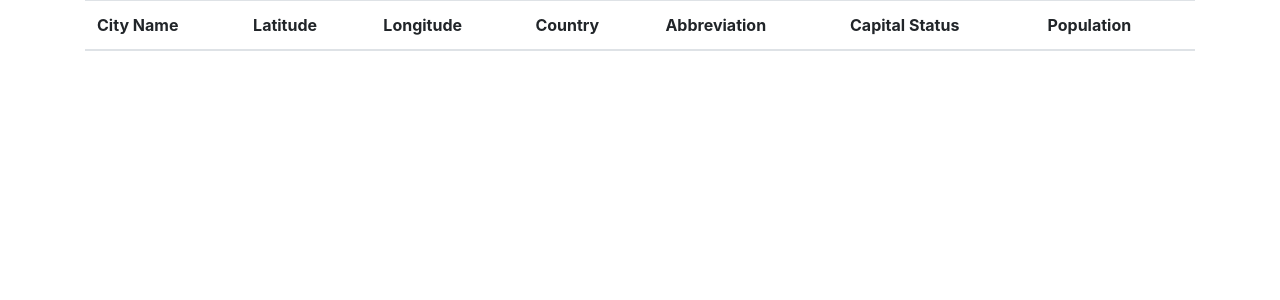
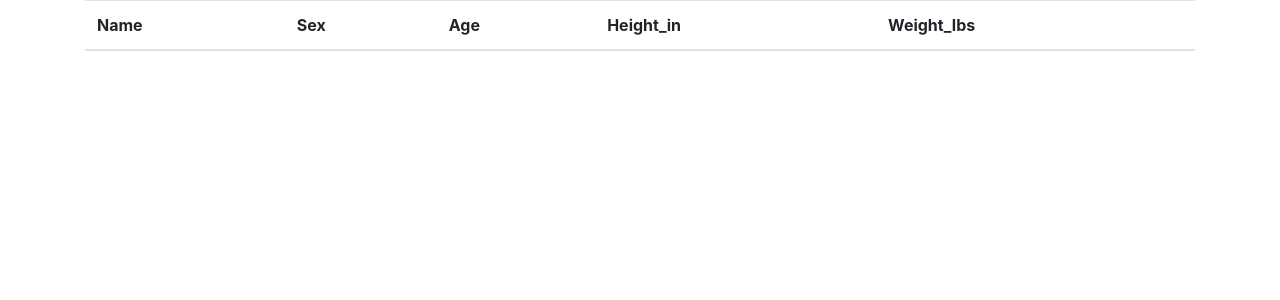
Before and after one commit to pandyajui/WebApp3, a Flask app: page / in a window 1280 px wide. Shown: the part 56-356 px from the top of the page. Run offline with Flask 2, Linux system fonts and the light colour scheme; data that the repository does not hold is empty; some libraries are stand-ins or nearby versions.

Commit message:
index.html updated to reflect new data fields

```diff
--- a/app/templates/index.html
+++ b/app/templates/index.html
@@ -3,26 +3,22 @@
 <table class="table">
     <thead>
     <tr>
-        <th scope="col">City Name</th>
-        <th scope="col">Latitude</th>
-        <th scope="col">Longitude</th>
-        <th scope="col">Country</th>
-        <th scope="col">Abbreviation</th>
-        <th scope="col">Capital Status</th>
-        <th scope="col">Population</th>
+        <th scope="col">Name</th>
+        <th scope="col">Sex</th>
+        <th scope="col">Age</th>
+        <th scope="col">Height_in</th>
+        <th scope="col">Weight_lbs</th>
     </tr>
     </thead>
 
     <tbody>
-    {%  for city in cities %}
+    {%  for biostat in biostats %}
     <tr>
-        <td>{{ city.fldName }}</td>
-        <td>{{ city.fldLat }}</td>
-        <td>{{ city.fldLong }}</td>
-        <td>{{ city.fldCountry }}</td>
-        <td>{{ city.fldAbbreviation }}</td>
-        <td>{{ city.fldCapitalStatus }}</td>
-        <td>{{ city.fldPopulation }}</td>
+        <td><a href="view/{{biostat.id}}">{{ biostat.Name }}</a></td>
+        <td>{{ biostat.Sex }}</td>
+        <td>{{ biostat.Age }}</td>
+        <td>{{ biostat.Height_in }}</td>
+        <td>{{ biostat.Weight_lbs }}</td>
     </tr>
     {%  endfor %}
     </tbody>
```
